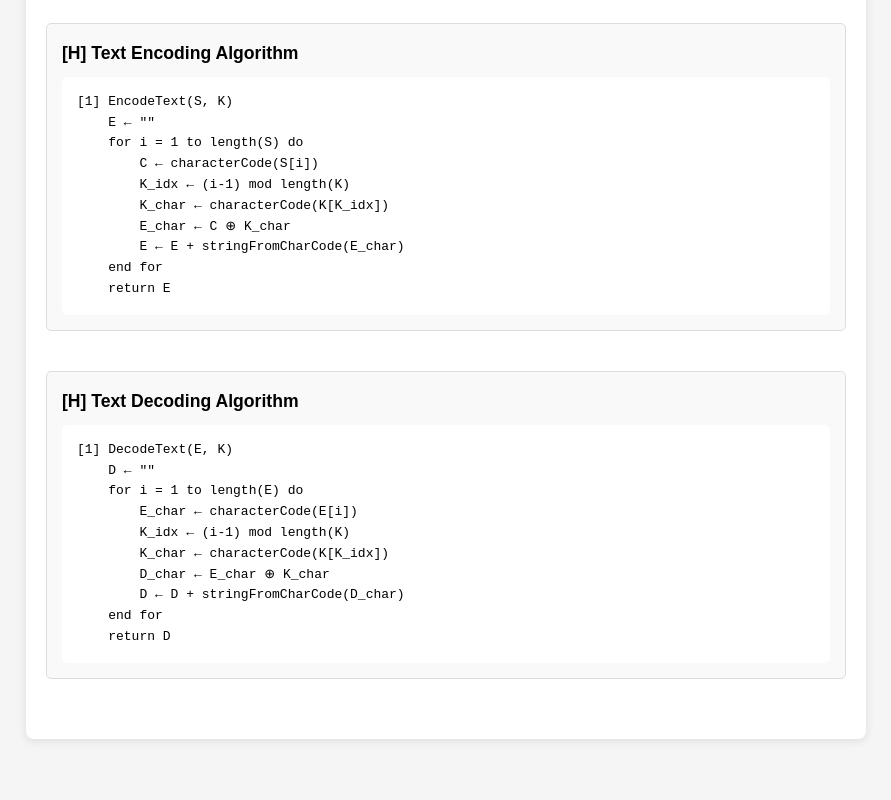
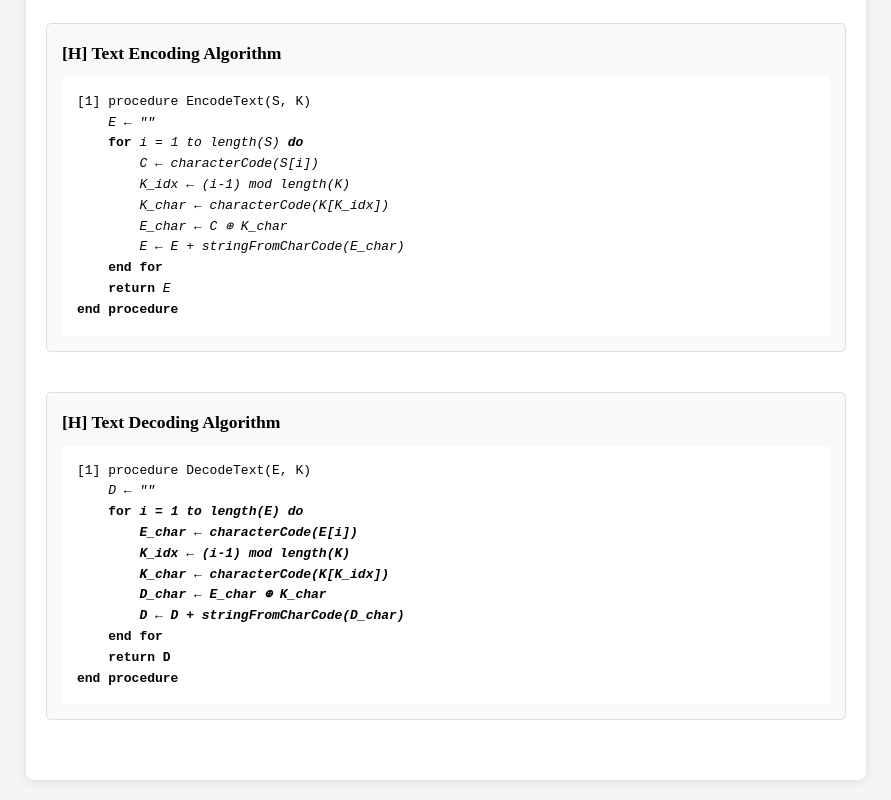
Before and after one commit to Swasti-Mistry/aLGO, a plain HTML site: page index.html in a window 1280 px wide. Shown: the part 120-920 px from the top of the page, without its empty margins (194-1085 px from the left). Before the commit the page ends 879 px from the top, so only its background shows below. Drawn offline with Linux system fonts and the light colour scheme.

Commit message:
Update index.html

```diff
--- a/index.html
+++ b/index.html
@@ -6,7 +6,7 @@
     <title>Text Encoder/Decoder Algorithm</title>
     <style>
         body {
-            font-family: Arial, sans-serif;
+            font-family: Times New Roman, serif;
             line-height: 1.6;
             margin: 0;
             padding: 20px;
@@ -53,30 +53,32 @@
 
         <div class="algorithm">
             <div class="algorithm-title">[H] Text Encoding Algorithm</div>
-            <div class="algorithm-content">[1] EncodeText(S, K)
-    E ← ""
-    for i = 1 to length(S) do
+            <div class="algorithm-content">[1] procedure EncodeText(S, K)
+    <i>E ← ""</i>
+    <b>for</b><i> i = 1 to length(S) <b>do</b>
         C ← characterCode(S[i])
         K_idx ← (i-1) mod length(K)
         K_char ← characterCode(K[K_idx])
         E_char ← C ⊕ K_char
-        E ← E + stringFromCharCode(E_char)
-    end for
-    return E</div>
+        E ← E + stringFromCharCode(E_char)</i>
+    <b>end for</b>
+    <b>return</b> <i>E</i>
+<b>end procedure</b></div>
         </div>
 
         <div class="algorithm">
             <div class="algorithm-title">[H] Text Decoding Algorithm</div>
-            <div class="algorithm-content">[1] DecodeText(E, K)
-    D ← ""
-    for i = 1 to length(E) do
+            <div class="algorithm-content">[1] procedure DecodeText(E, K)
+    <i>D ← ""</i>
+    <b>for<b/> <i>i = 1 to length(E) <b>do</b>
         E_char ← characterCode(E[i])
         K_idx ← (i-1) mod length(K)
         K_char ← characterCode(K[K_idx])
         D_char ← E_char ⊕ K_char
-        D ← D + stringFromCharCode(D_char)
-    end for
-    return D</div>
+        D ← D + stringFromCharCode(D_char)</i>
+    <b>end for</b>
+    return D
+<b>end procedure</b></div>
         </div>
     </div>
 </body>
```
